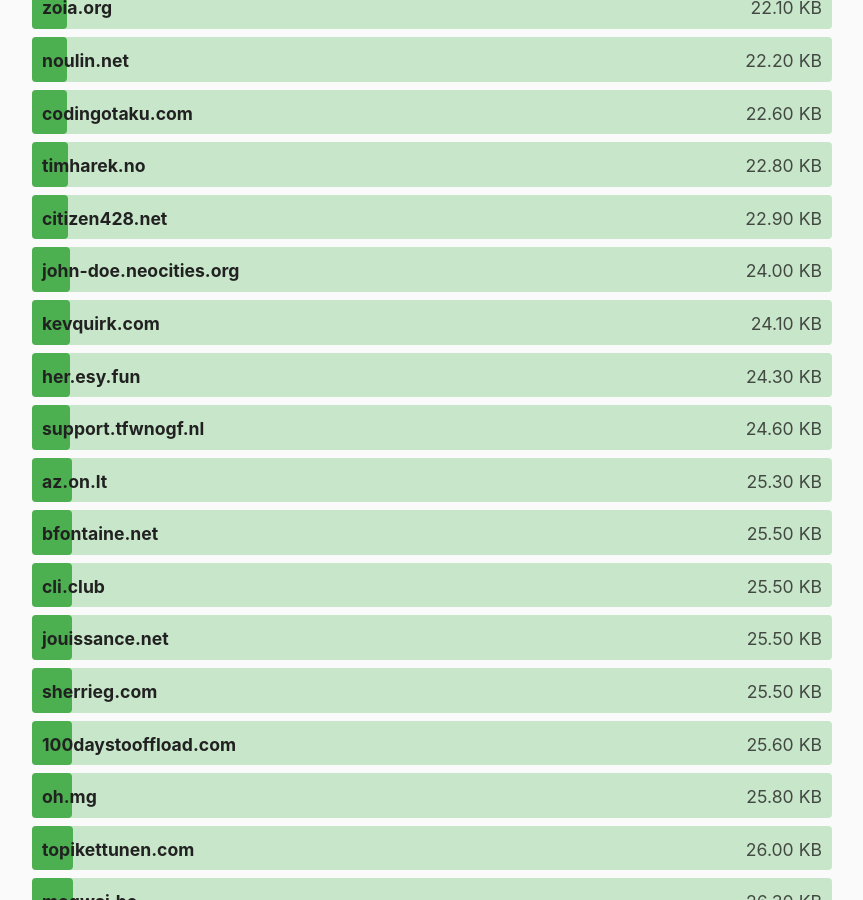
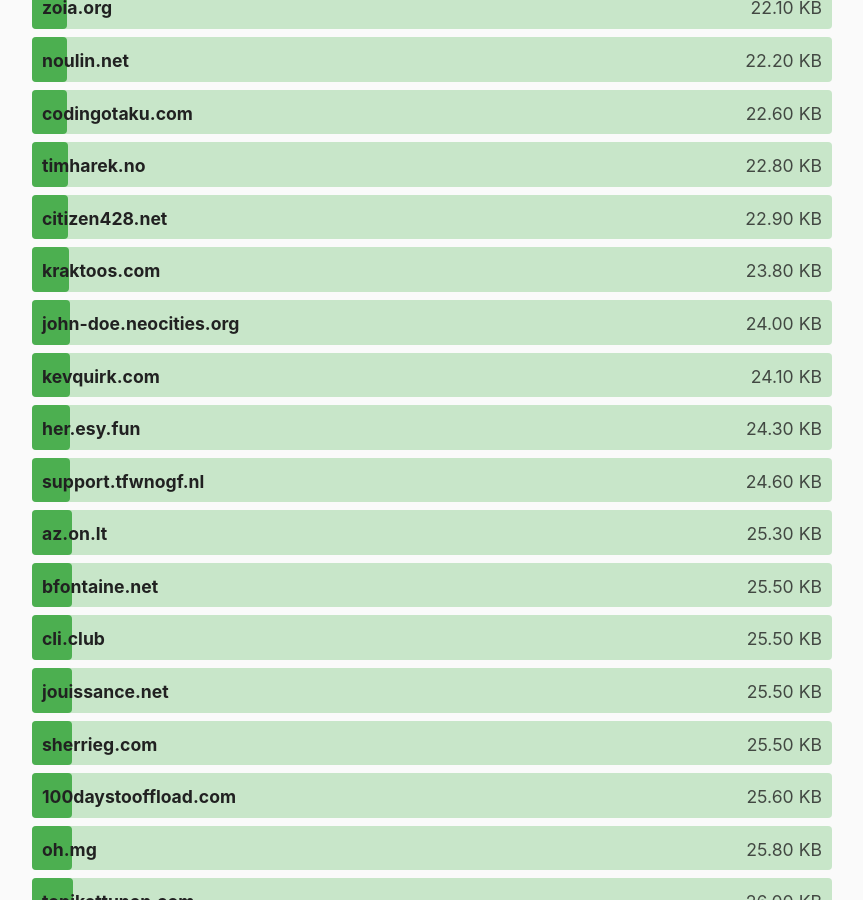
Before and after one commit to kevquirk/512kb.club, a Jekyll site: the page built from index.md, in a window 1280 px wide and 900 px high, scrolled down 8686 px. Shown: the whole window, without its empty margins (208-1071 px from the left). Built offline with Jekyll 4.4.1, drawn with Linux system fonts in a browser that asks for light colours.

Commit message:
Update sites.yml

```diff
--- a/_data/sites.yml
+++ b/_data/sites.yml
@@ -1562,6 +1562,11 @@
   size: 197
   last_checked: 2022-03-12
 
+- domain: kraktoos.com
+  url: https://kraktoos.com/
+  size: 23.8
+  last_checked: 2023-04-29
+
 - domain: krzysztofjankowski.com
   url: https://krzysztofjankowski.com/
   size: 131
```
